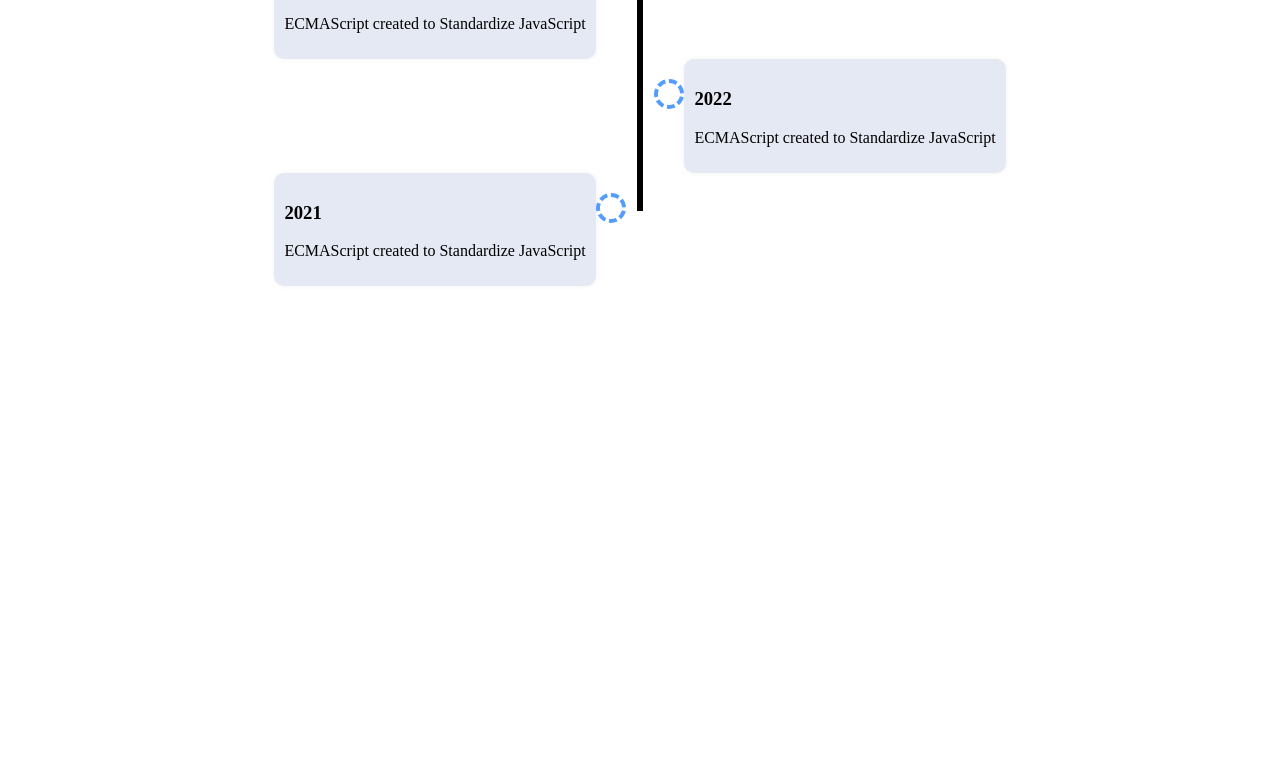
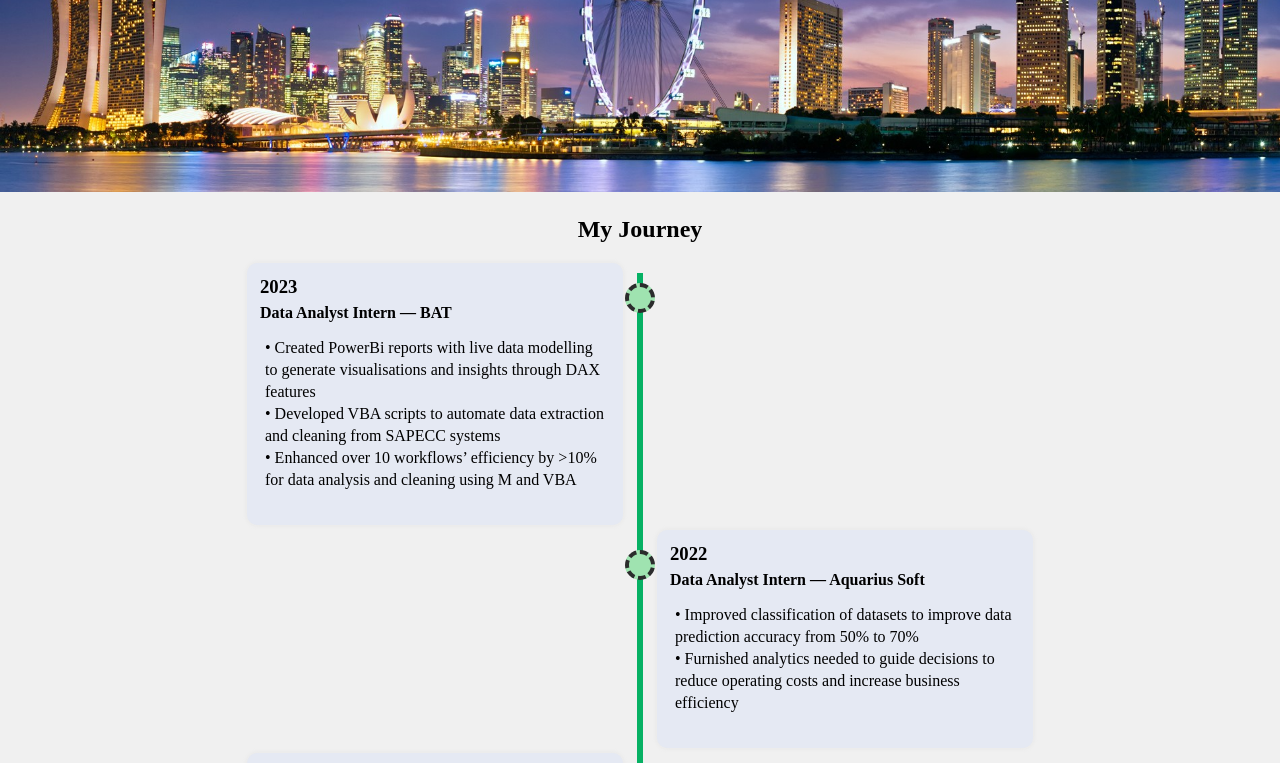
Before and after one commit to LimJiaEarn/PortfolioWebsite, a plain HTML site: page index.html in a window 1280 px wide. Shown: the part 144-907 px from the top of the page. Before the commit the page ends 800 px from the top, so only its background shows below. Drawn offline with Linux system fonts and the light colour scheme.

Commit message:
Experience Timeline and Header Foundation

```diff
--- a/CSS/experience-section.css
+++ /dev/null
@@ -1,73 +0,0 @@
-
-.experience-section {
-    display: flex;
-    flex-direction: column;
-    align-items: center;
-    justify-content: center;
-}
-
-/* CSS for timeline */
-.experience-section-timeline {
-    position: relative;
-}
-
-.experience-section-timeline-card {
-    background: #e5e9f3;
-    box-shadow: 0 0 5px rgba(191, 189, 189, 0.2);
-    padding: 10px 10px 10px 10px;
-    border-radius: 10px;
-}
-
-
-.experience-section-timeline-card-right {
-    text-align: left;
-    position: relative;
-    right: -205px;
-    list-style: none;
-}
-
-.experience-section-timeline-card-left {
-    text-align: left;
-    position: relative;
-    left: -205px;
-    list-style: none;
-}
-
-/* Adds the vertical line connecting the timeline cards */
-.experience-section-timeline::after {
-    content: "";
-    position: absolute;
-    width: 6px;
-    background-color: black;
-    top: 28px;
-    bottom: 75px;
-    left: 50%;
-    margin-left: -3px;
-}
-
-/* Adds circular shapes for each timeline checkpoint */
-.dotRight::after {
-    content: "";
-    position: absolute;
-    width: 22px;
-    height: 22px;
-    left: -30px;
-    background-color: white;
-    border: 4px dashed #559cff;
-    top: 20px;
-    border-radius: 50%;
-    z-index: 1;
-}
-
-.dotLeft::after {
-    content: "";
-    position: absolute;
-    width: 22px;
-    height: 22px;
-    right: -30px;
-    background-color: white;
-    border: 4px dashed #559cff;
-    top: 20px;
-    border-radius: 50%;
-    z-index: 1;
-}
--- a/CSS/general.css
+++ b/CSS/general.css
@@ -1,4 +1,5 @@
 
 body {
     background: rgb(240, 240, 240);
+    margin: 0 0;
 }
--- /dev/null
+++ b/CSS/header-section.css
@@ -0,0 +1,22 @@
+
+
+.header-section-banner {
+    position: relative;
+    display: inline-block;
+}
+
+.header-section-banner img {
+    display: block;
+    width: 100%;
+    height: auto;
+}
+
+.header-section-overlayText {
+    position: absolute;
+    top: 20%;
+    left: 18%;
+    text-align: left;
+    color: white;
+    font-weight: bold;
+    font-size: 29px;
+}
--- /dev/null
+++ b/CSS/journey-section.css
@@ -0,0 +1,99 @@
+
+.journey-section {
+    display: flex;
+    flex-direction: column;
+    align-items: center;
+    justify-content: center;
+}
+
+/* CSS for timeline */
+.journey-section-timeline {
+    position: relative;
+}
+
+.journey-section-timeline-card-left h3, h4 {
+    margin-bottom: 6px;
+    margin-top: 0px;
+}
+
+.journey-section-timeline-card-right h3, h4 {
+    margin-bottom: 6px;
+    margin-top: 0px;
+}
+
+.journey-section-timeline-card-left p,
+.journey-section-timeline-card-right p {
+    padding: 5px;
+    line-height: 22px;
+    margin-top: 15px;
+    padding-top: 0px;
+}
+
+.journey-section-timeline-card-left {
+    background: #e5e9f3;
+    box-shadow: 0 0 5px rgba(191, 189, 189, 0.2);
+    border-radius: 10px;
+    max-width: 350px;
+    margin-top: 0px;
+    margin-bottom: 5px;
+    padding: 13px;
+    text-align: left;
+    position: relative;
+    left: -205px;
+    list-style: none;
+}
+
+.journey-section-timeline-card-right {
+    background: #e5e9f3;
+    box-shadow: 0 0 5px rgba(191, 189, 189, 0.2);
+    border-radius: 10px;
+    max-width: 350px;
+    margin-top: 0px;
+    margin-bottom: 5px;
+    padding: 13px;
+    text-align: left;
+    position: relative;
+    right: -205px;
+    list-style: none;
+}
+
+
+
+/* Adds the vertical line connecting the timeline cards */
+.journey-section-timeline::after {
+    content: "";
+    position: absolute;
+    width: 6px;
+    background-color: rgb(6, 177, 100);
+    top: 10px;
+    bottom: 10px;
+    left: 50%; /* Centralises the timeline */
+    margin-left: -3px;
+}
+
+/* Adds circular shapes for each timeline checkpoint */
+.journey-section-timeline-card-right::after {
+    content: "";
+    position: absolute;
+    width: 22px;
+    height: 22px;
+    left: -32px;
+    background-color: rgb(159, 227, 176);
+    border: 4px dashed #2b2c2c;
+    top: 20px;
+    border-radius: 50%;
+    z-index: 1;
+}
+
+.journey-section-timeline-card-left::after {
+    content: "";
+    position: absolute;
+    width: 22px;
+    height: 22px;
+    right: -32px;
+    background-color: rgb(159, 227, 176);
+    border: 4px dashed #2b2c2c;
+    top: 20px;
+    border-radius: 50%;
+    z-index: 1;
+}
--- a/Javascripts/timeline.js
+++ b/Javascripts/timeline.js
@@ -2,15 +2,28 @@
 const timelineArray = [
         {
             year: "2023",
-            description:  "ECMAScript created to Standardize JavaScript",
+            title: "Data Analyst Intern — BAT",
+            description:  "• Created PowerBi reports with live data modelling to generate visualisations and insights through DAX features\
+                        \n • Developed VBA scripts to automate data extraction and cleaning from SAPECC systems\
+                        \n • Enhanced over 10 workflows’ efficiency by >10% for data analysis and cleaning using M and VBA",
         },
         {
             year: "2022",
-            description:  "ECMAScript created to Standardize JavaScript",
+            title: "Data Analyst Intern — Aquarius Soft",
+            description:  "• Improved classification of datasets to improve data prediction accuracy from 50% to 70%\
+                        \n • Furnished analytics needed to guide decisions to reduce operating costs and increase business efficiency"
         },
         {
-            year: "2021",
-            description:  "ECMAScript created to Standardize JavaScript",
+            year: "2022",
+            title: "Data Analyst Intern — Mathnasium",
+            description:  "• Assessed and taught over 50 students from\nGrade 4 - 9\
+                        \n • Presented learning and guidance through Mathnasium Method such as Socratic Questioning"
+        },
+        {
+            year: "2022",
+            title: "Math Tutor — MindFlex",
+            description:  "• Tutored students taking PSLE, O levels, A levels\
+                        \n • Tailored conceptual knowledge to meet each student's learning style through my personal library of comprehensive notes and practice papers"
         }
 ];
 
@@ -18,39 +31,31 @@ function gfg() {
 
     timelineArray.map((e, i) => {
 
-        let clss = "experience-section-timeline-card-right";
-        let dot = "dotRight";
 
-        if (i % 2 == 0) {
-            clss = "experience-section-timeline-card-left";
-            dot = "dotLeft";
-        }
 
         const yearElement = document.createElement("h3");
         yearElement.innerText = e.year;
+
+        const titleElement = document.createElement("h4");
+        titleElement.innerText = e.title;
 
         const descriptionElement = document.createElement("p");
         descriptionElement.innerText = e.description;
 
         const cardElement = document.createElement("div");
-        cardElement.classList.add("experience-section-timeline-card");
 
         cardElement.appendChild(yearElement);
+        cardElement.appendChild(titleElement);
         cardElement.appendChild(descriptionElement);
 
 
-        const contain = document.createElement("div");
-        contain.classList.add(dot);
-        contain.appendChild(cardElement);
+        if (i % 2 == 0)
+            cardElement.classList.add("journey-section-timeline-card-left");
 
-        const li = document.createElement("li");
+        else
+            cardElement.classList.add("journey-section-timeline-card-right");
 
-
-
-        li.appendChild(contain);
-        li.classList.add(clss);
-
-        document.querySelector(".experience-section-timeline").appendChild(li);
+        document.querySelector(".journey-section-timeline").appendChild(cardElement);
 
 
 
--- a/index.html
+++ b/index.html
@@ -5,24 +5,43 @@
     <head>
         <title>Lim Jia Earn</title>
 
-        <link rel="stylesheet" href="CSS/experience-section.css">
+        <link rel="stylesheet" href="CSS/general.css">
+        <link rel="stylesheet" href="CSS/header-section.css">
+        <link rel="stylesheet" href="CSS/journey-section.css">
+
 
 
     </head>
 
-    <body>
+    <body style="padding-bottom: 1000px;">
 
-        <div class="experience-section">
 
-            <p> My Experience </p>
+        <section class="header-section">
 
-            <ul class="timeline" id="menu"></ul>
+            <div class="header-section-banner">
 
-            <div class="experience-section-timeline">
+                <img src="Images/header-banner.jpeg">
+
+                <h1 class="header-section-overlayText">Hey I'm Jia Earn</h1>
 
             </div>
 
-        </div>
+
+
+
+        </section>
+
+        <section class="journey-section">
+
+            <h1> My Journey </h1>
+
+            <!-- <ul class="timeline" id="menu"></ul> -->
+
+            <div class="journey-section-timeline">
+
+            </div>
+
+        </section>
 
 
 
```
Also changed, not shown: Images/header-banner.jpeg (added).
